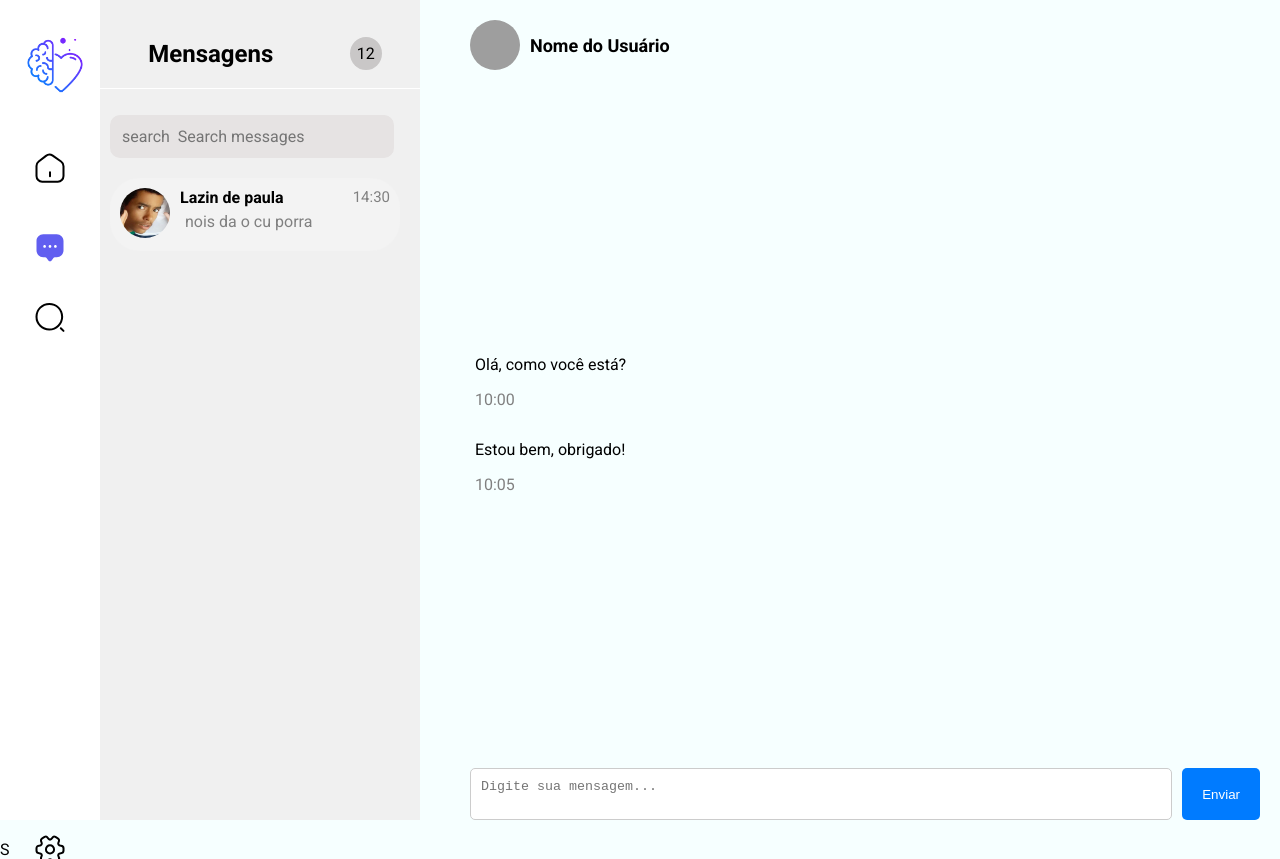
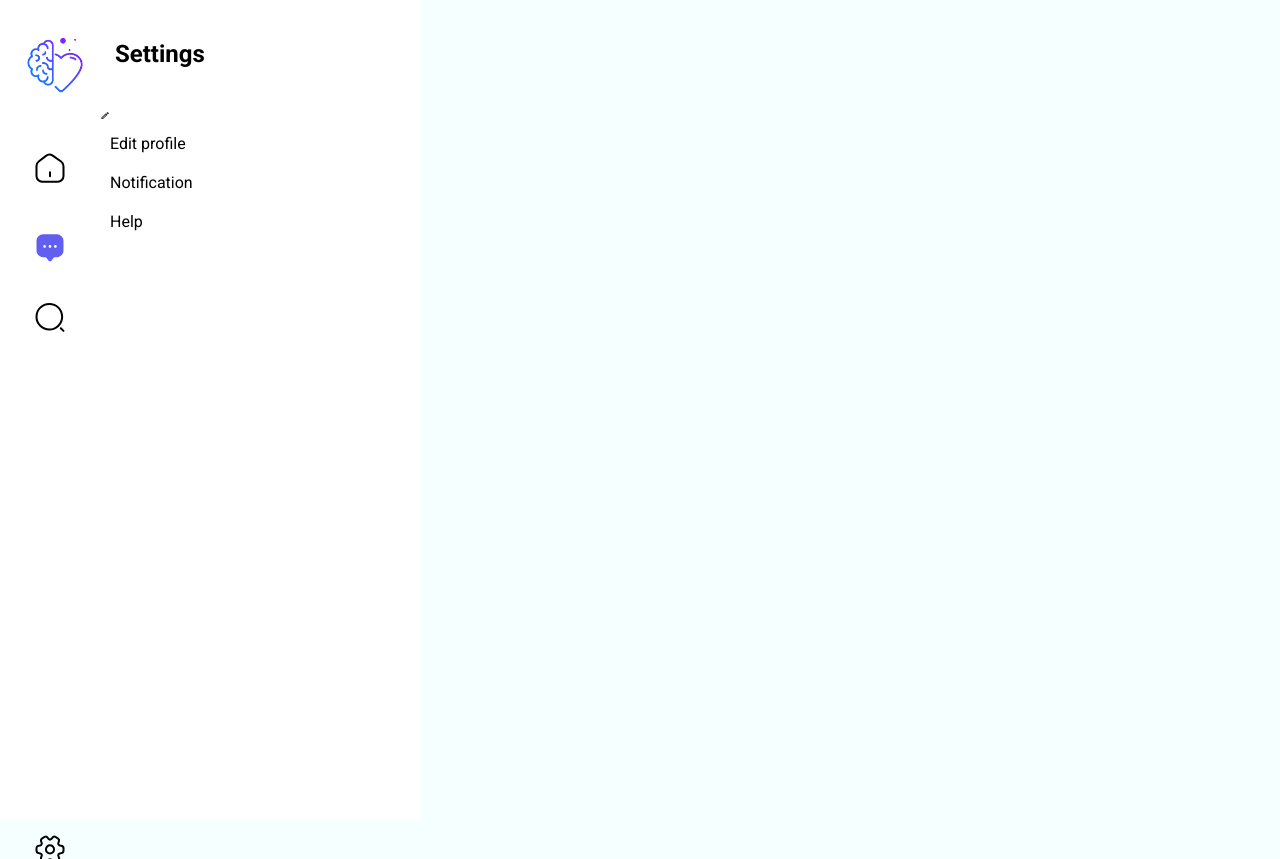
Before and after one commit to Lucas-Tito/MindLink, a React (Create React App) app in the folder Frontend/frontend/: page / in a window 1280 px wide. After the commit the page ends 800 px from the top, so only its background shows below. Built offline with nearby package versions, Linux system fonts and the light colour scheme; grey boxes are pictures that could not be loaded.

Commit message:
fear: sidebar settings starting

```diff
--- a/Frontend/frontend/src/App.js
+++ b/Frontend/frontend/src/App.js
@@ -3,11 +3,12 @@ import "./App.css";
 import Register from "./components/Register";
 import Sidebar from "./components/Sidebar";
 import CardChat from "./components/CardChat";
+import { EditProfile } from "./components/Edit";
 
 function App() {
   return (
     <div className="App">
-      <Sidebar />
+      <EditProfile />
     </div>
   );
 }
--- /dev/null
+++ b/Frontend/frontend/src/components/Edit/index.jsx
@@ -0,0 +1,12 @@
+import React from "react";
+import Sidebar from "../Sidebar";
+import SidebarSettings from "../SidebarSettings";
+
+export const EditProfile = () => {
+  return (
+    <div>
+      <Sidebar />
+      <SidebarSettings />
+    </div>
+  );
+};
--- a/Frontend/frontend/src/components/Sidebar/index.jsx
+++ b/Frontend/frontend/src/components/Sidebar/index.jsx
@@ -7,18 +7,9 @@ import logoIcon from "../../assets/Logo.svg";
 import lupaIcon from "../../assets/lupaIcon.svg";
 import engineIcon from "../../assets/engine.svg";
 import cerebroIcon from "../../assets/cerebro.png";
-import calendarIcon from "../../assets/calendar.svg";
-import CardChat from "../CardChat";
-import SearchBar from "../Search";
-import ChatRoom from "../Chat";
+import Sidebar2 from "../Sidebar2";
 
 const Sidebar = () => {
-  const [qtdMensagens, setQtdMensagens] = useState(12);
-  const handleSearch = (term) => {
-    // Aqui você pode fazer algo com o termo de busca, como enviar para um servidor
-    console.log("Termo de busca:", term);
-  };
-
   return (
     <div>
       <div class="sidebar">
@@ -81,44 +72,6 @@ const Sidebar = () => {
           </li>
         </ul>
       </div>
-      <div class="sidebar sidebar-right">
-        <div
-          style={{
-            display: "flex",
-            alignItems: "center",
-            justifyContent: "space-around",
-            borderBottom: "1px solid #FFF",
-          }}
-        >
-          <h2
-            style={{
-              marginLeft: "10px",
-              fontFamily: "Roboto",
-              fontWeight: "bold",
-            }}
-          >
-            Mensagens
-          </h2>
-          <div
-            style={{
-              borderRadius: "100%",
-              backgroundColor: "#c9c7c7",
-              padding: "7px",
-            }}
-          >
-            {qtdMensagens}
-          </div>
-        </div>
-        <ul>
-          <li>
-            <SearchBar onSearch={handleSearch} />
-          </li>
-          <li>
-            <CardChat />
-          </li>
-        </ul>
-      </div>
-      <ChatRoom />S
     </div>
   );
 };
--- /dev/null
+++ b/Frontend/frontend/src/components/Sidebar2/index.jsx
@@ -0,0 +1,57 @@
+import React, { useState } from "react";
+import "./style.css";
+import CardChat from "../CardChat";
+import SearchBar from "../Search";
+
+const Sidebar2 = () => {
+  const [qtdMensagens, setQtdMensagens] = useState(12);
+  const handleSearch = (term) => {
+    // Aqui você pode fazer algo com o termo de busca, como enviar para um servidor
+    console.log("Termo de busca:", term);
+  };
+
+  return (
+    <div>
+      {" "}
+      <div class="sidebar sidebar-right">
+        <div
+          style={{
+            display: "flex",
+            alignItems: "center",
+            justifyContent: "space-around",
+            borderBottom: "1px solid #FFF",
+          }}
+        >
+          <h2
+            style={{
+              marginLeft: "10px",
+              fontFamily: "Roboto",
+              fontWeight: "bold",
+            }}
+          >
+            Mensagens
+          </h2>
+          <div
+            style={{
+              borderRadius: "100%",
+              backgroundColor: "#c9c7c7",
+              padding: "7px",
+            }}
+          >
+            {qtdMensagens}
+          </div>
+        </div>
+        <ul>
+          <li>
+            <SearchBar onSearch={handleSearch} />
+          </li>
+          <li>
+            <CardChat />
+          </li>
+        </ul>
+      </div>
+    </div>
+  );
+};
+
+export default Sidebar2;
--- /dev/null
+++ b/Frontend/frontend/src/components/Sidebar2/style.css
@@ -0,0 +1,42 @@
+/* Estilo da barra lateral */
+.sidebar {
+  width: 120px; /* Largura da barra lateral */
+  height: 100%; /* Altura total */
+  position: fixed; /* Fixa a barra lateral na posição */
+  top: 0;
+  left: 0;
+  background-color: #ffffff; /* Cor de fundo da barra lateral */
+  padding-top: 20px; /* Espaçamento superior */
+}
+/* Estilo da segunda barra lateral (direita) */
+.sidebar-right {
+  width: 320px;
+  height: 100%;
+  position: fixed;
+  top: 0;
+  left: 100px; /* Ajusta a posição para que fique ao lado da primeira sidebar */
+  background-color: #f0f0f0;
+  padding-top: 20px;
+}
+
+/* Estilo da lista de itens de menu */
+.sidebar ul {
+  list-style-type: none; /* Remove marcadores de lista */
+  padding: 0;
+}
+
+/* Estilo dos itens de menu */
+.sidebar ul li {
+  padding: 10px;
+}
+
+/* Estilo dos links dos itens de menu */
+.sidebar ul li a {
+  color: #fff; /* Cor do texto */
+  text-decoration: none; /* Remove sublinhado */
+}
+
+/* Estilo quando o link do item de menu é hover */
+.sidebar ul li a:hover {
+  background-color: #555; /* Cor de fundo quando hover */
+}
--- /dev/null
+++ b/Frontend/frontend/src/components/SidebarSettings/index.jsx
@@ -0,0 +1,44 @@
+import React, { useState } from "react";
+import "./style.css";
+import editIcon from "../../assets/editIcon.svg";
+
+const SidebarSettings = () => {
+  const handleSearch = (term) => {
+    // Aqui você pode fazer algo com o termo de busca, como enviar para um servidor
+    console.log("Termo de busca:", term);
+  };
+
+  return (
+    <div>
+      {" "}
+      <div class="sidebar sidebar-settings">
+        <div
+          style={{
+            display: "flex",
+            flexDirection: "row",
+            justifyContent: "flex-start",
+            borderBottom: "1px solid #FFF",
+          }}
+        >
+          <h2
+            style={{
+              marginLeft: "15px",
+              fontFamily: "Roboto",
+              fontWeight: "bold",
+            }}
+          >
+            Settings
+          </h2>
+        </div>
+        <ul>
+          <img src={editIcon} className="img" />
+          <li>Edit profile</li>
+          <li>Notification</li>
+          <li>Help</li>
+        </ul>
+      </div>
+    </div>
+  );
+};
+
+export default SidebarSettings;
--- /dev/null
+++ b/Frontend/frontend/src/components/SidebarSettings/style.css
@@ -0,0 +1,42 @@
+/* Estilo da barra lateral */
+.sidebar {
+  width: 120px; /* Largura da barra lateral */
+  height: 100%; /* Altura total */
+  position: fixed; /* Fixa a barra lateral na posição */
+  top: 0;
+  left: 0;
+  background-color: #ffffff; /* Cor de fundo da barra lateral */
+  padding-top: 20px; /* Espaçamento superior */
+}
+/* Estilo da segunda barra lateral (direita) */
+.sidebar-settings {
+  width: 320px;
+  height: 100%;
+  position: fixed;
+  top: 0;
+  left: 100px; /* Ajusta a posição para que fique ao lado da primeira sidebar */
+  background-color: #ffffff;
+  padding-top: 20px;
+}
+
+/* Estilo da lista de itens de menu */
+.sidebar ul {
+  list-style-type: none; /* Remove marcadores de lista */
+  padding: 0;
+}
+
+/* Estilo dos itens de menu */
+.sidebar ul li {
+  padding: 10px;
+}
+
+/* Estilo dos links dos itens de menu */
+.sidebar ul li a {
+  color: #fff; /* Cor do texto */
+  text-decoration: none; /* Remove sublinhado */
+}
+
+/* Estilo quando o link do item de menu é hover */
+.sidebar ul li a:hover {
+  background-color: #555; /* Cor de fundo quando hover */
+}
```
Also changed, not shown: Frontend/frontend/src/assets/editIcon.svg (added), Frontend/frontend/src/components/Edit/style.css (added).
